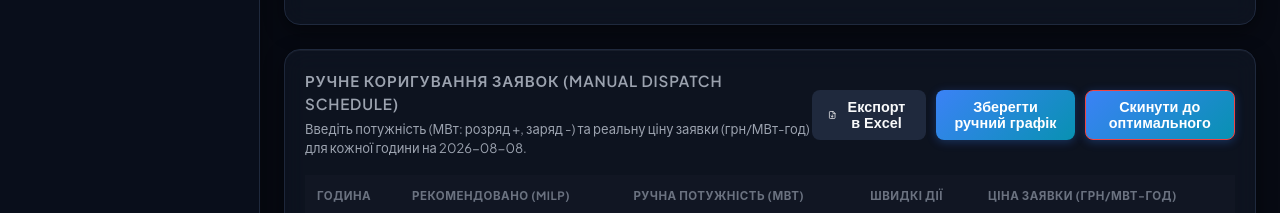
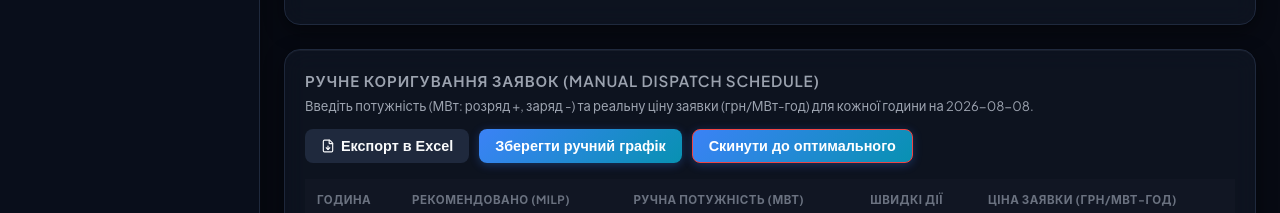
Before and after one commit to Olegkg2018/smartbess-ems, a React (Vite) app in the folder frontend/: page /dispatcher/optimization in a window 1280 px wide. Shown: the part 1072-1285 px from the top of the page. Built offline with nearby package versions, Linux system fonts and the light colour scheme; no server answers.

Commit message:
Фикс мобильной верстки: flexWrap для рядов дата+кнопка и групп кнопок (часть 2/2)

```diff
--- a/frontend/src/pages/dispatcher/OptimizationSchedule.tsx
+++ b/frontend/src/pages/dispatcher/OptimizationSchedule.tsx
@@ -76,7 +76,7 @@ export default function OptimizationSchedule() {
   const socSourceLabel: Record<string, { text: string; color: string; icon: any }> = {
     manual: { text: 'Ручне значення диспетчера', color: 'var(--color-blue)', icon: Pencil },
     scada_telemetry: { text: 'Реальна SCADA-телеметрія', color: 'var(--color-emerald)', icon: Radio },
-    calculated_previous_day: { text: 'Розрахунок з кінця попередньої доби (учорайшній MILP-план)', color: '#8b5cf6', icon: History },
+    calculated_previous_day: { text: 'Розрахунок з кінця попередньої доби (учорашній MILP-план)', color: '#8b5cf6', icon: History },
     fallback_default: { text: "Фолбек 20% — немає ні телеметрії, ні розрахунку за попередню добу", color: 'var(--color-amber)', icon: AlertTriangle },
   };
 
@@ -290,14 +290,14 @@ export default function OptimizationSchedule() {
       </div>
 
       <div className="glass-card" style={{ marginTop: '24px' }}>
-        <div style={{ display: 'flex', justifyContent: 'space-between', alignItems: 'center', marginBottom: '16px' }}>
+        <div style={{ display: 'flex', flexWrap: 'wrap', justifyContent: 'space-between', alignItems: 'center', gap: '12px', marginBottom: '16px' }}>
           <div>
             <h3 className="card-title" style={{ margin: 0 }}>Ручне коригування заявок (Manual Dispatch Schedule)</h3>
             <p style={{ margin: '4px 0 0 0', fontSize: '13px', color: 'var(--text-secondary)' }}>
               Введіть потужність (МВт: розряд +, заряд -) та реальну ціну заявки (грн/МВт-год) для кожної години на {targetDate}.
             </p>
           </div>
-          <div style={{ display: 'flex', gap: '10px' }}>
+          <div style={{ display: 'flex', flexWrap: 'wrap', gap: '10px' }}>
             <button className="btn btn-secondary" onClick={handleExport} disabled={exporting} style={{ display: 'flex', alignItems: 'center', gap: '6px' }}>
               <FileDown size={14} /> {exporting ? 'Експорт...' : 'Експорт в Excel'}
             </button>
--- a/frontend/src/pages/dispatcher/PriceForecast.tsx
+++ b/frontend/src/pages/dispatcher/PriceForecast.tsx
@@ -332,7 +332,7 @@ export default function PriceForecast() {
                     />
                   </div>
                 </div>
-                <div style={{ display: 'flex', gap: '10px' }}>
+                <div style={{ display: 'flex', flexWrap: 'wrap', gap: '10px' }}>
                   <button
                     className="btn"
                     onClick={() => saveGridStressOverride(queuesDraft === '' ? null : Number(queuesDraft), noteDraft || null)}
```
